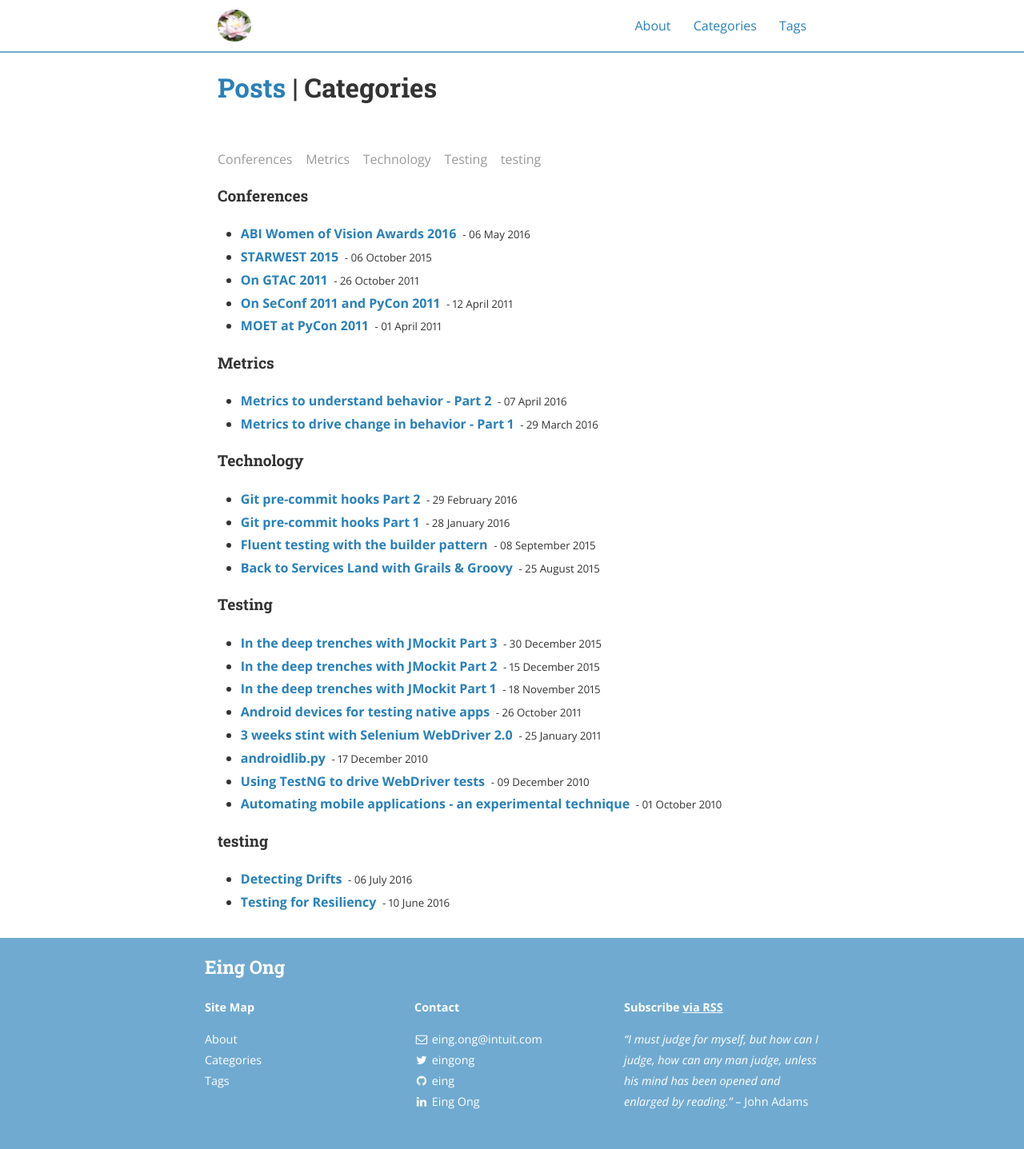
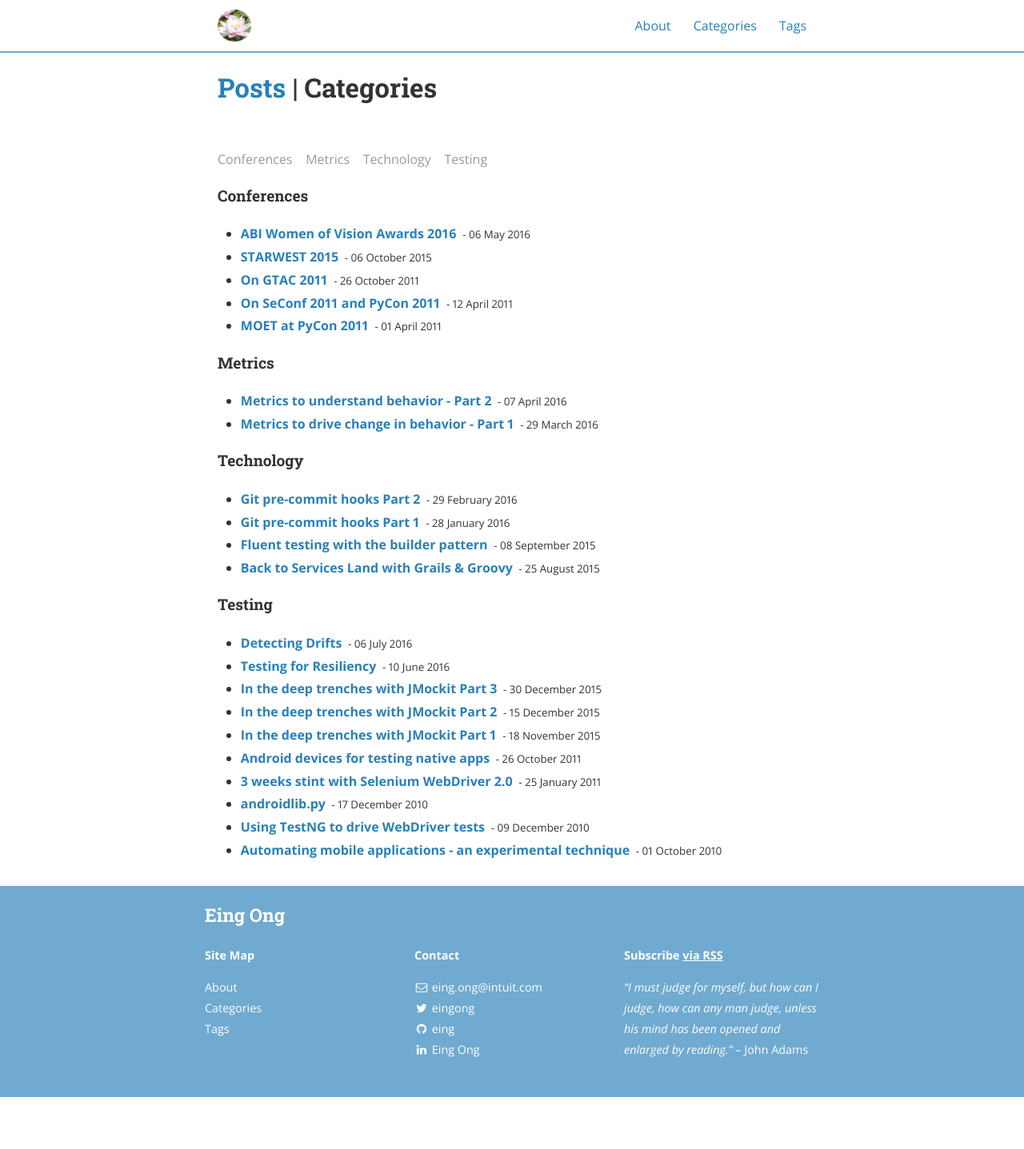
Before and after one commit to eing/eing.github.io, a Jekyll site: the page built from archives/category.html, in a window 1280 px wide. Shown: the whole page at 80% size. Built offline with Jekyll 4.4.1, drawn with Linux system fonts in a browser that asks for light colours; nearby versions of some CDN libraries; a style sheet for code colours, icons or effects is not loaded; after the commit the page ends 1372 px from its top, so only the background shows below that.

Commit message:
update category

```diff
--- a/_posts/2016-06-10-TestingResiliency.markdown
+++ b/_posts/2016-06-10-TestingResiliency.markdown
@@ -3,7 +3,7 @@ layout: post
 title:  "Testing for Resiliency"
 date:   2016-06-10 19:43:59
 author: Eing Ong
-categories: testing
+categories: Testing
 tags: tools
 ---
 <h2>Understanding Resiliency</h2>
--- a/_posts/2016-07-06-DetectingDrifts.markdown
+++ b/_posts/2016-07-06-DetectingDrifts.markdown
@@ -3,7 +3,7 @@ layout: post
 title:  "Detecting Drifts"
 date:   2016-07-06 22:43:59
 author: Eing Ong
-categories: testing
+categories: Testing
 tags: tools
 ---
 This blog describes how you can create an extension to [Hystrix Network Auditor Agent](https://github.com/Netflix/Hystrix/tree/master/hystrix-contrib/hystrix-network-auditor-agent) that may help you to be more productive in detecting dependencies not wrapped in Hystrix and prevent any drifts into failure over time.
```
